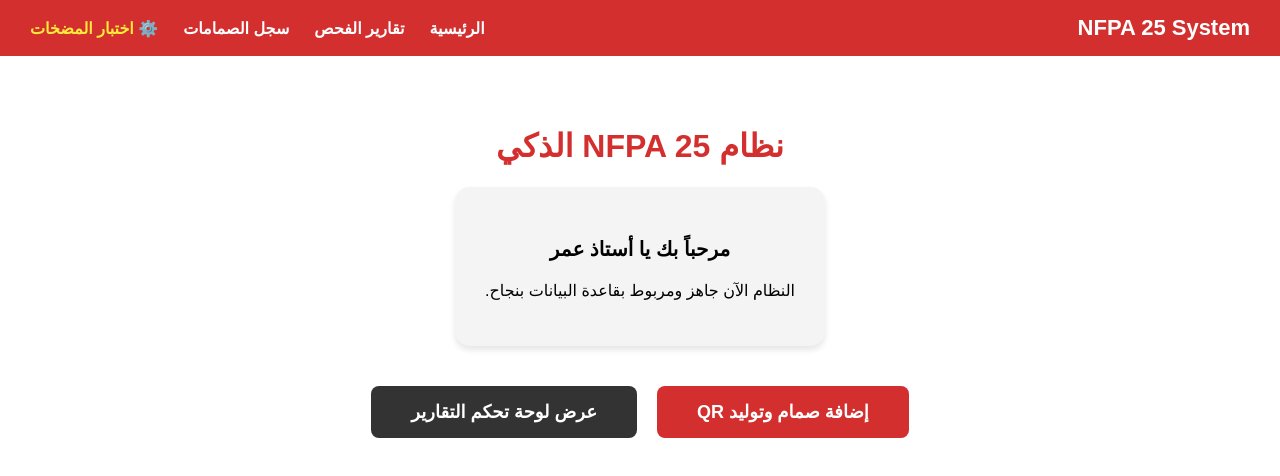
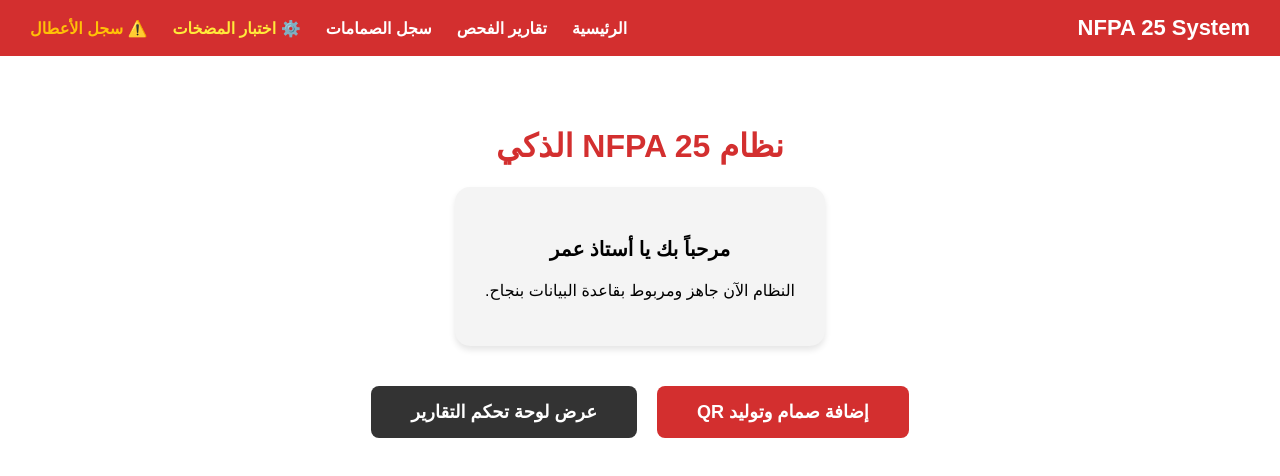
Before and after one commit to rootaipro-svg/nfpa-core2, a Next.js app: page / in a window 1280 px wide. Shown: the top 476 px of the page. Built offline with nearby package versions, Linux system fonts and the light colour scheme.

Commit message:
Update layout.tsx

```diff
--- a/app/layout.tsx
+++ b/app/layout.tsx
@@ -21,6 +21,7 @@
           <Link href="/dashboard" style={{ color: 'white', textDecoration: 'none', fontWeight: 'bold', fontSize: '16px' }}>تقارير الفحص</Link>
           <Link href="/valves" style={{ color: 'white', textDecoration: 'none', fontWeight: 'bold', fontSize: '16px' }}>سجل الصمامات</Link>
           <Link href="/pump-test" style={{ color: '#ffeb3b', textDecoration: 'none', fontWeight: 'bold', fontSize: '16px' }}>⚙️ اختبار المضخات</Link>
+          <Link href="/impairments" style={{ color: '#ffc107', textDecoration: 'none', fontWeight: 'bold', fontSize: '16px' }}>⚠️ سجل الأعطال</Link>
         </nav>
 
         <main>
```
